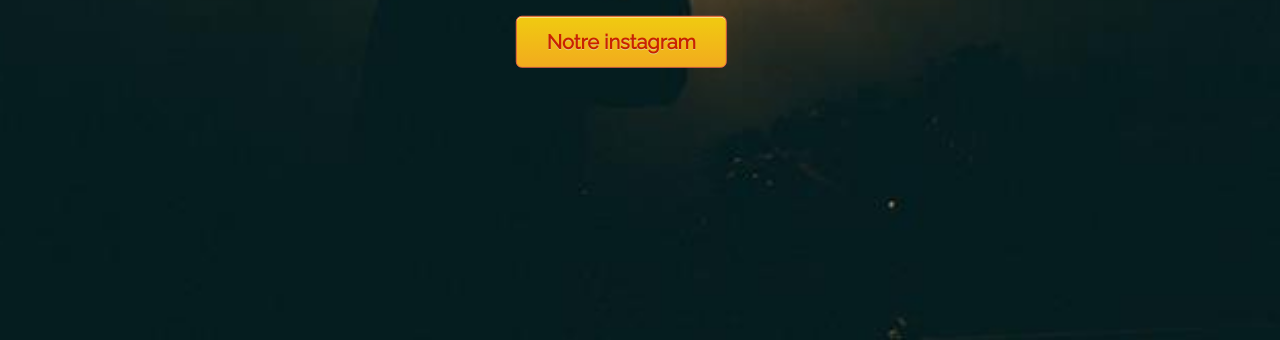
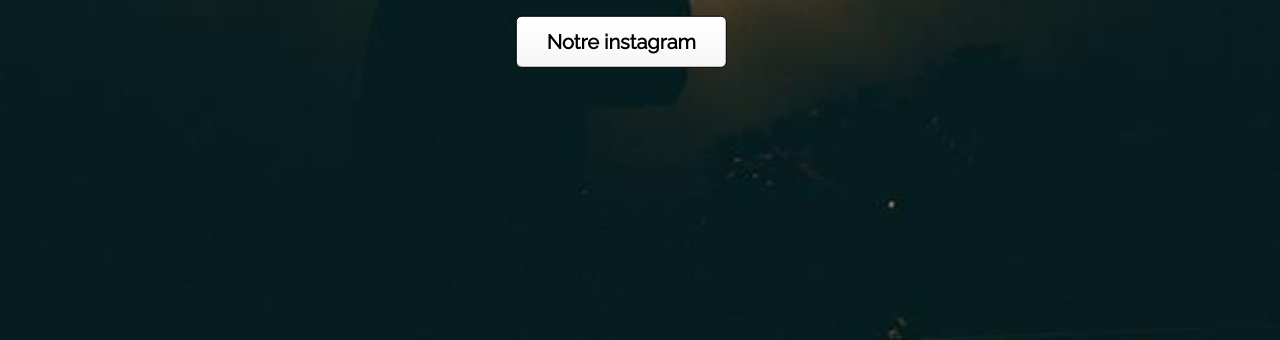
Before and after one commit to mydger/gaztak, a plain HTML site: page index.html in a window 1280 px wide. Shown: the part 460-800 px from the top of the page. Drawn offline with nearby package versions, Linux system fonts and the light colour scheme.

Commit message:
Update index.html

```diff
--- a/index.html
+++ b/index.html
@@ -20,24 +20,24 @@ body, html {height: 100%}
   margin-right : auto;
 }
 .myButton {
-	box-shadow:inset 0px 1px 0px 0px #f9eca0;
-	background:linear-gradient(to bottom, #f0c911 5%, #f2ab1e 100%);
-	background-color:#f0c911;
+	box-shadow:inset 0px 1px 0px 0px #ffffff;
+	background:linear-gradient(to bottom, #ffffff 5%, #f6f6f6 100%);
+	background-color:#ffffff;
 	border-radius:6px;
-	border:1px solid #e65f44;
+	border:1px solid #000000;
 	display:inline-block;
 	cursor:pointer;
-	color:#c92200;
-	font-family:Raleway, sans-serif;
+	color:#000000;
+	font-family:Raleway;
 	font-size:20px;
 	font-weight:bold;
 	padding:10px 30px;
 	text-decoration:none;
-	text-shadow:0px 1px 0px #ded17c;
+	text-shadow:0px 1px 0px #ffffff;
 }
 .myButton:hover {
-	background:linear-gradient(to bottom, #f2ab1e 5%, #f0c911 100%);
-	background-color:#f2ab1e;
+	background:linear-gradient(to bottom, #f6f6f6 5%, #ffffff 100%);
+	background-color:#f6f6f6;
 }
 .myButton:active {
 	position:relative;
```
